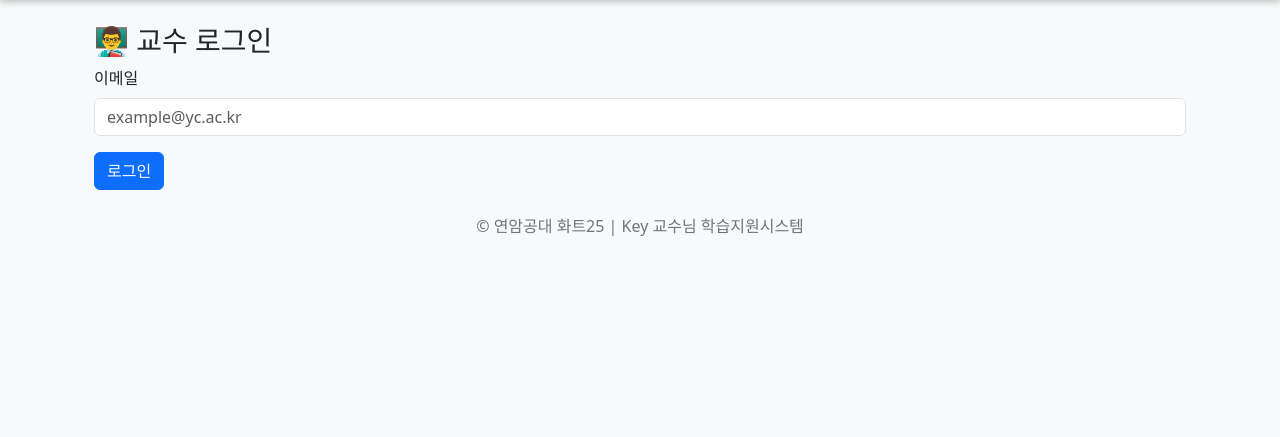
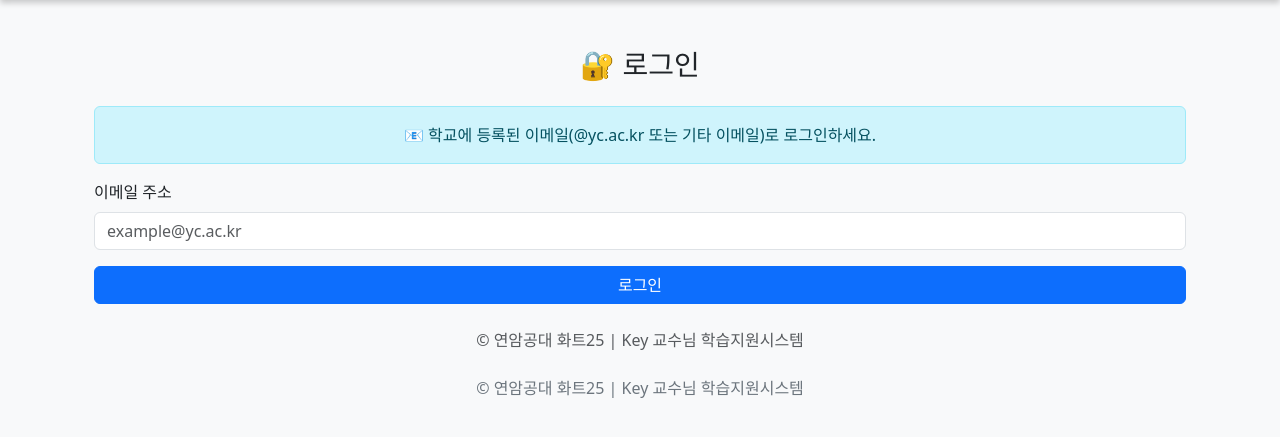
Before and after one commit to keyj-9bot/hwat25_2nd_term_lecture, a Flask app: template templates/login.html in a window 1280 px wide. Shown: the part 56-493 px from the top of the page. Run offline with Flask 3, Linux system fonts and the light colour scheme; the template is opened without the code that fills it, so the values that code supplies are empty.

Commit message:
feat: 통합 로그인 구현 (교수/학생 역할 구분)

```diff
--- a/app.py
+++ b/app.py
@@ -1,6 +1,6 @@
 # -*- coding: utf-8 -*-
 """
-📘 연암공대 화트25 강의자료 학습 & Q&A 시스템 (개선 완전판)
+📘 연암공대 화트25 강의자료 학습 & Q&A 시스템 (통합 로그인 완전판)
 작성자: Key 교수님
 """
 
@@ -14,15 +14,13 @@ app = Flask(__name__)
 app.secret_key = "key_flask_secret"
 app.config['TEMPLATES_AUTO_RELOAD'] = True
 
-
 # ─────────────── 설정 ───────────────
 DATA_LECTURE = "lecture_data.csv"
 DATA_QUESTIONS = "questions.csv"
 DATA_COMMENTS = "comments.csv"
-ALLOWED_EMAILS = "allowed_emails.txt"
+ALLOWED_EMAILS = "allowed_emails.txt"  # 교수 이메일 목록
 UPLOAD_FOLDER = "uploads"
 os.makedirs(UPLOAD_FOLDER, exist_ok=True)
-
 
 # ─────────────── CSV 로드/저장 ───────────────
 def load_csv(path, cols):
@@ -33,64 +31,69 @@ def load_csv(path, cols):
             pass
     return pd.DataFrame(columns=cols)
 
-
 def save_csv(path, df):
     df.to_csv(path, index=False, encoding="utf-8-sig")
-
 
 # ─────────────── 로그인 확인 ───────────────
 def check_login():
     return "email" in session
 
-
-# ─────────────── 기본 홈 라우트 ───────────────
+# ─────────────── 홈(로그인화면으로 이동) ───────────────
 @app.route("/")
 def home():
-    # 로그인 페이지로 자동 이동
-    return redirect(url_for("login_prof"))
+    return redirect(url_for("login"))
 
-
-
-# ─────────────── 교수 로그인 ───────────────
-@app.route("/login_prof", methods=["GET", "POST"])
-def login_prof():
+# ─────────────── 통합 로그인 ───────────────
+@app.route("/login", methods=["GET", "POST"])
+def login():
     if request.method == "POST":
         email = request.form.get("email", "").strip()
 
-        # 허용된 이메일만 로그인 허용
+        # 이메일 형식 검사
+        if "@" not in email or "." not in email:
+            flash("⚠️ 유효한 이메일 주소를 입력하세요.")
+            return redirect(url_for("login"))
+
+        # 교수 이메일 목록 읽기
+        professors = []
         if os.path.exists(ALLOWED_EMAILS):
             with open(ALLOWED_EMAILS, "r", encoding="utf-8") as f:
-                allowed_emails = [line.strip() for line in f.readlines()]
+                professors = [line.strip() for line in f if line.strip()]
 
-            if email in allowed_emails:
-                session["email"] = email
-                flash("✅ 교수님 환영합니다!")
-                return redirect(url_for("upload_lecture"))
-            else:
-                flash("❌ 등록된 이메일만 로그인할 수 있습니다.")
-                return redirect(url_for("login_prof"))
+        # 로그인 성공
+        session["email"] = email
+        flash("✅ 로그인 성공했습니다.")
+
+        # 교수인지 학생인지 구분
+        if email in professors:
+            session["role"] = "professor"
+            return redirect(url_for("upload_lecture"))
         else:
-            flash("⚠️ 허용된 이메일 파일이 없습니다.")
-            return redirect(url_for("login_prof"))
+            session["role"] = "student"
+            return redirect(url_for("lecture"))
 
-    return render_template("login_prof.html")
-
+    return render_template("login.html")
 
 # ─────────────── 로그아웃 ───────────────
 @app.route("/logout")
 def logout():
     session.clear()
     flash("로그아웃되었습니다.")
-    return redirect(url_for("login_prof"))
-
+    return redirect(url_for("login"))
 
 # ─────────────── 강의자료 업로드 ───────────────
 @app.route("/upload_lecture", methods=["GET", "POST"])
 def upload_lecture():
     if not check_login():
-        return redirect(url_for("login_prof"))
+        return redirect(url_for("login"))
+
+    # 학생은 접근 제한
+    if session.get("role") != "professor":
+        flash("⚠️ 교수님만 접근할 수 있습니다.")
+        return redirect(url_for("lecture"))
 
     df = load_csv(DATA_LECTURE, ["title", "content", "files", "links", "date"])
+
     if request.method == "POST":
         title = request.form["title"]
         content = request.form["content"]
@@ -105,7 +108,7 @@ def upload_lecture():
                 file.save(save_path)
                 files.append(filename)
 
-        # 관련 사이트 링크
+        # 관련 링크
         links = [v for k, v in request.form.items() if k.startswith("link") and v.strip()]
 
         new_row = pd.DataFrame([{
@@ -122,14 +125,7 @@ def upload_lecture():
 
     return render_template("upload_lecture.html", lectures=df.to_dict("records"))
 
-
-# ─────────────── 강의자료 다운로드 ───────────────
-@app.route("/uploads/<filename>")
-def uploaded_file(filename):
-    return send_from_directory(UPLOAD_FOLDER, filename)
-
-
-# ─────────────── 학습사이트(Q&A 포함) ───────────────
+# ─────────────── 학습 사이트(Q&A) ───────────────
 @app.route("/lecture", methods=["GET", "POST"])
 def lecture():
     q_df = load_csv(DATA_QUESTIONS, ["id", "email", "title", "content", "date"])
@@ -139,7 +135,7 @@ def lecture():
         new_id = len(q_df) + 1
         title = request.form["title"]
         content = request.form["content"]
-        email = request.form.get("email", "익명")
+        email = session.get("email", "익명")
         date = datetime.now().strftime("%Y-%m-%d %H:%M")
 
         q_df.loc[len(q_df)] = [new_id, email, title, content, date]
@@ -151,30 +147,18 @@ def lecture():
     comments = c_df.to_dict("records")
     return render_template("lecture.html", questions=questions, comments=comments)
 
-
-# ─────────────── 댓글 등록 ───────────────
-@app.route("/add_comment/<int:question_id>", methods=["POST"])
-def add_comment(question_id):
-    email = session.get("email", "익명")
-    comment = request.form["comment"]
-    date = datetime.now().strftime("%Y-%m-%d %H:%M")
-
-    df = load_csv(DATA_COMMENTS, ["question_id", "email", "comment", "date"])
-    df.loc[len(df)] = [question_id, email, comment, date]
-    save_csv(DATA_COMMENTS, df)
-    flash("댓글이 등록되었습니다.")
-    return redirect(url_for("lecture"))
-
+# ─────────────── 파일 다운로드 ───────────────
+@app.route("/uploads/<filename>")
+def uploaded_file(filename):
+    return send_from_directory(UPLOAD_FOLDER, filename)
 
 # ─────────────── 캐시 무효화 ───────────────
 @app.after_request
 def add_header(response):
-    """모든 HTML 응답에 캐시 무효화 헤더 추가"""
     response.headers["Cache-Control"] = "no-cache, no-store, must-revalidate"
     response.headers["Pragma"] = "no-cache"
     response.headers["Expires"] = "0"
     return response
 
-
 if __name__ == "__main__":
     app.run(debug=True)
--- a/templates/login.html
+++ b/templates/login.html
@@ -1,13 +1,17 @@
 {% extends "base.html" %}
 {% block content %}
-<div class="container mt-4">
-  <h3>👨‍🏫 교수 로그인</h3>
+<div class="container mt-5">
+  <h3 class="mb-4 text-center">🔐 로그인</h3>
+  <div class="alert alert-info text-center" role="alert">
+    📧 학교에 등록된 이메일(@yc.ac.kr 또는 기타 이메일)로 로그인하세요.
+  </div>
   <form method="POST" action="{{ url_for('login') }}">
     <div class="mb-3">
-      <label for="email" class="form-label">이메일</label>
-      <input type="email" class="form-control" name="email" required placeholder="example@yc.ac.kr">
+      <label for="email" class="form-label">이메일 주소</label>
+      <input type="email" class="form-control" id="email" name="email" placeholder="example@yc.ac.kr" required>
     </div>
-    <button type="submit" class="btn btn-primary">로그인</button>
+    <button type="submit" class="btn btn-primary w-100">로그인</button>
   </form>
+  <p class="mt-4 text-center text-muted">© 연암공대 화트25 | Key 교수님 학습지원시스템</p>
 </div>
 {% endblock %}
```
